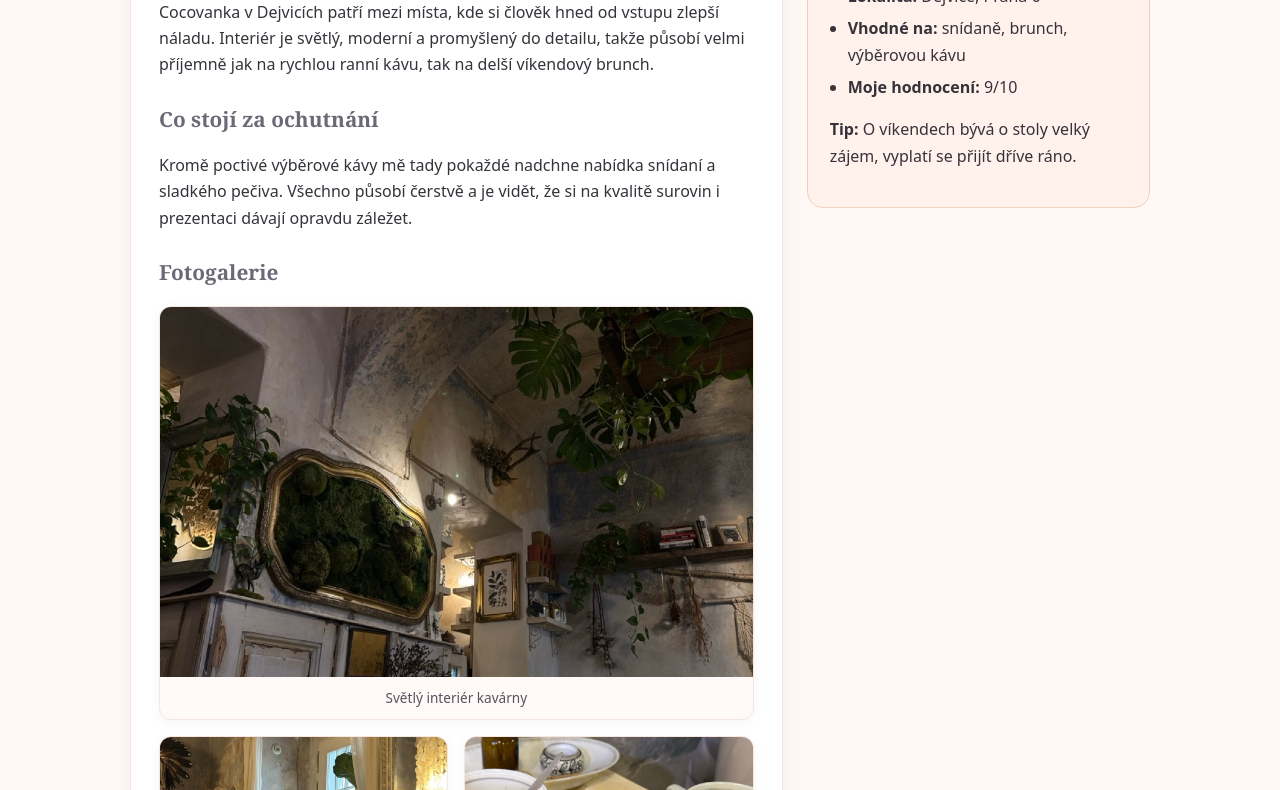
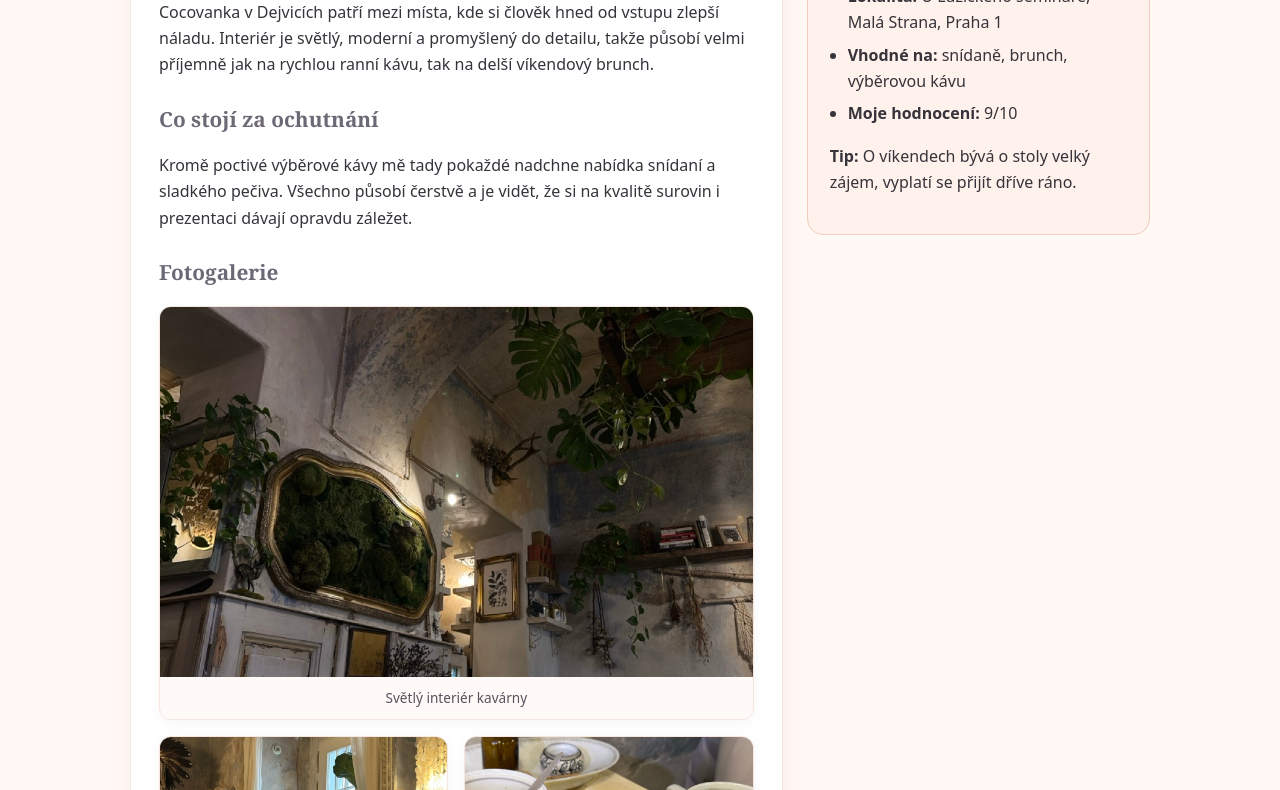
Before and after one commit to xenia-gorodetki/kavarny-web, a plain HTML site: page cocovanka.html in a window 1280 px wide. Shown: the part 278-1068 px from the top of the page. Drawn offline with Linux system fonts and the light colour scheme.

Commit message:
Update location information in cocovanka.html

```diff
--- a/cocovanka.html
+++ b/cocovanka.html
@@ -67,7 +67,7 @@
     <aside>
         <h2>Praktické informace</h2>
         <ul>
-            <li><strong>Lokalita:</strong> Dejvice, Praha 6</li>
+            <li><strong>Lokalita:</strong> U Lužického semináře, Malá Strana, Praha 1</li>
             <li><strong>Vhodné na:</strong> snídaně, brunch, výběrovou kávu</li>
             <li><strong>Moje hodnocení:</strong> 9/10</li>
         </ul>
```
